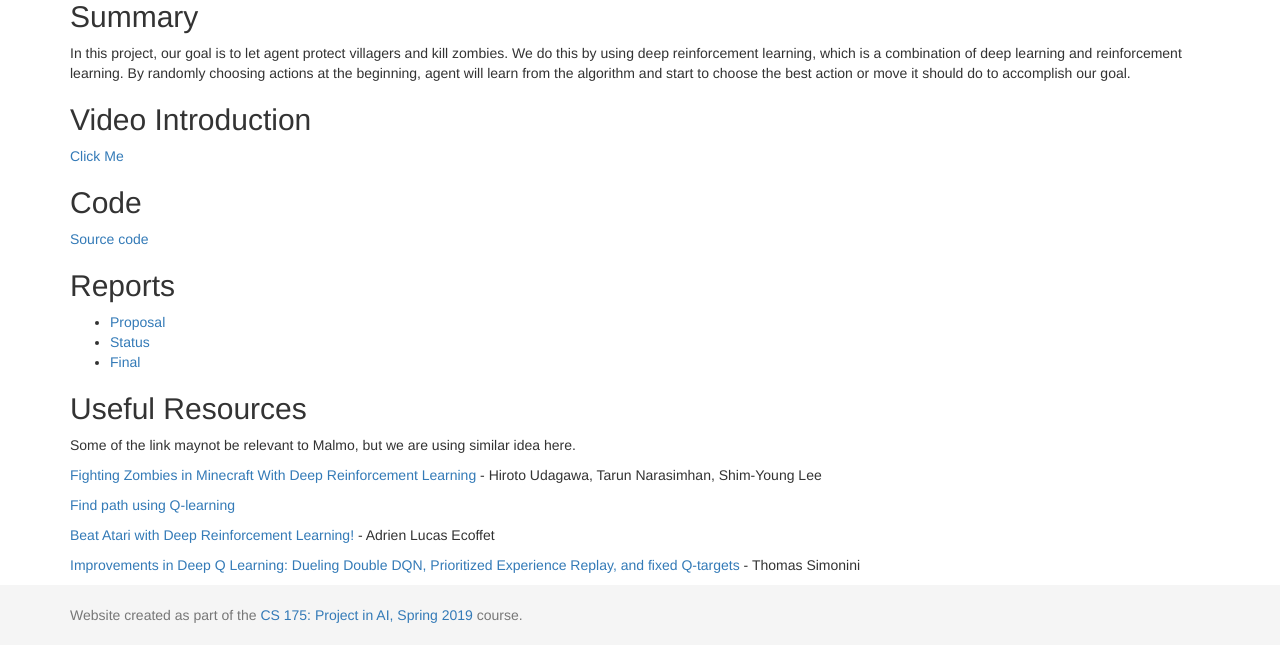
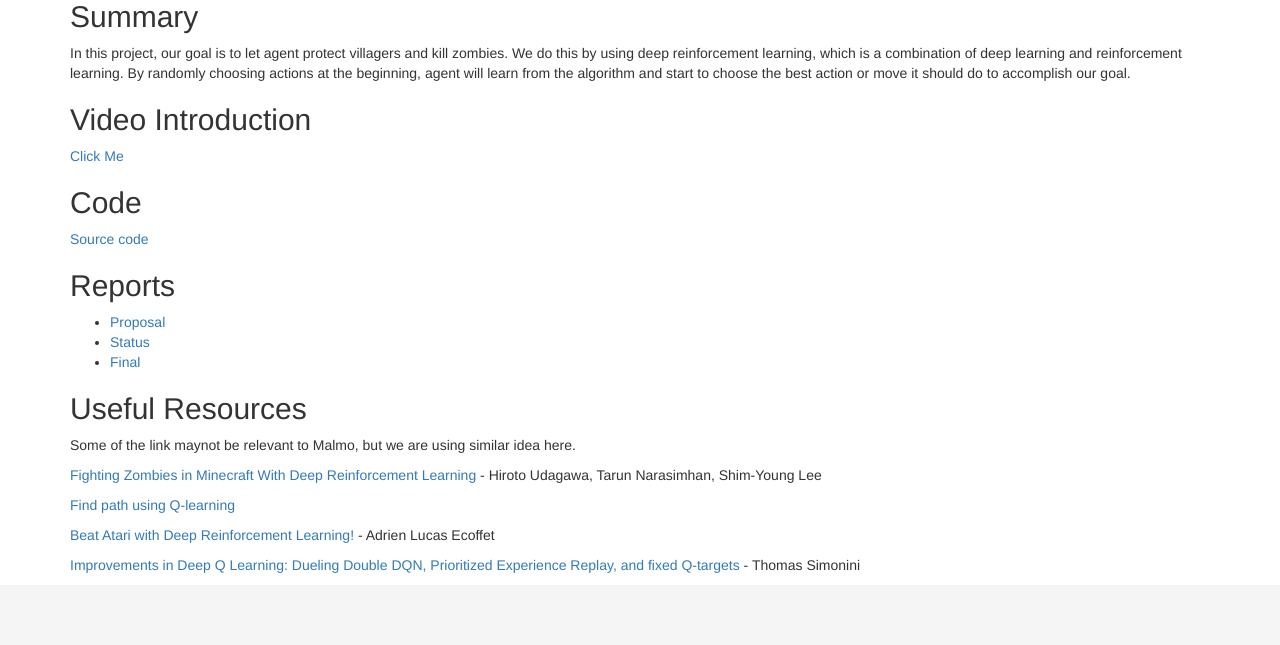
Before and after one commit to jiacheh4/Sirius-3, a Jekyll site: the page built from docs/index.md, in a window 1280 px wide and 1138 px high. Shown: the part 493-1138 px from the top of the window. Built offline with Jekyll 4.4.1, drawn with Linux system fonts in a browser that asks for light colours.

Commit message:
Update default.html

```diff
--- a/docs/_layouts/default.html
+++ b/docs/_layouts/default.html
@@ -84,7 +84,6 @@
 
     <footer class="footer">
       <div class="container">
-        <p class="text-muted">Website created as part of the <a href="https://canvas.eee.uci.edu/courses/15949">CS 175: Project in AI, Spring 2019</a> course.</p>
       </div>
     </footer>
 
```
